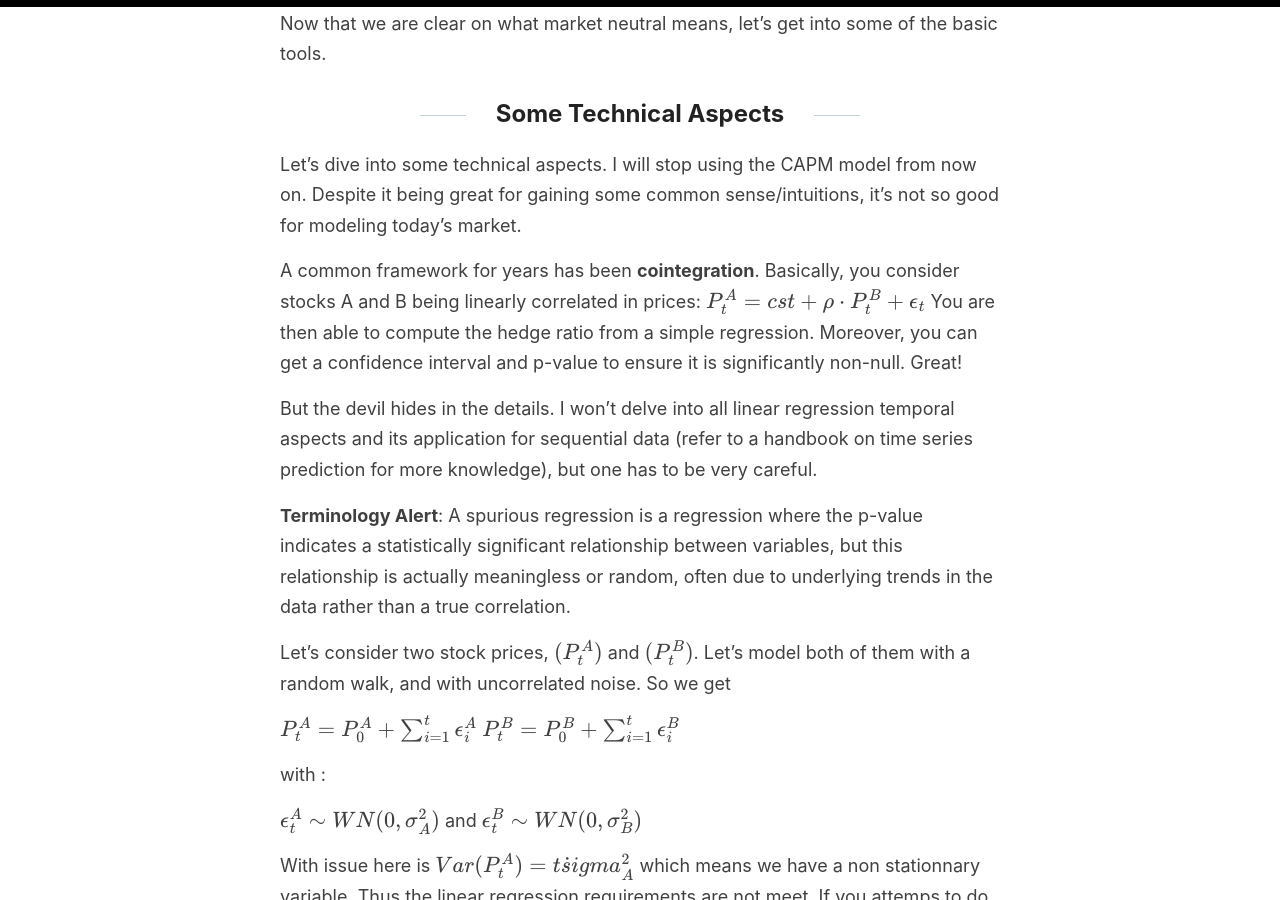
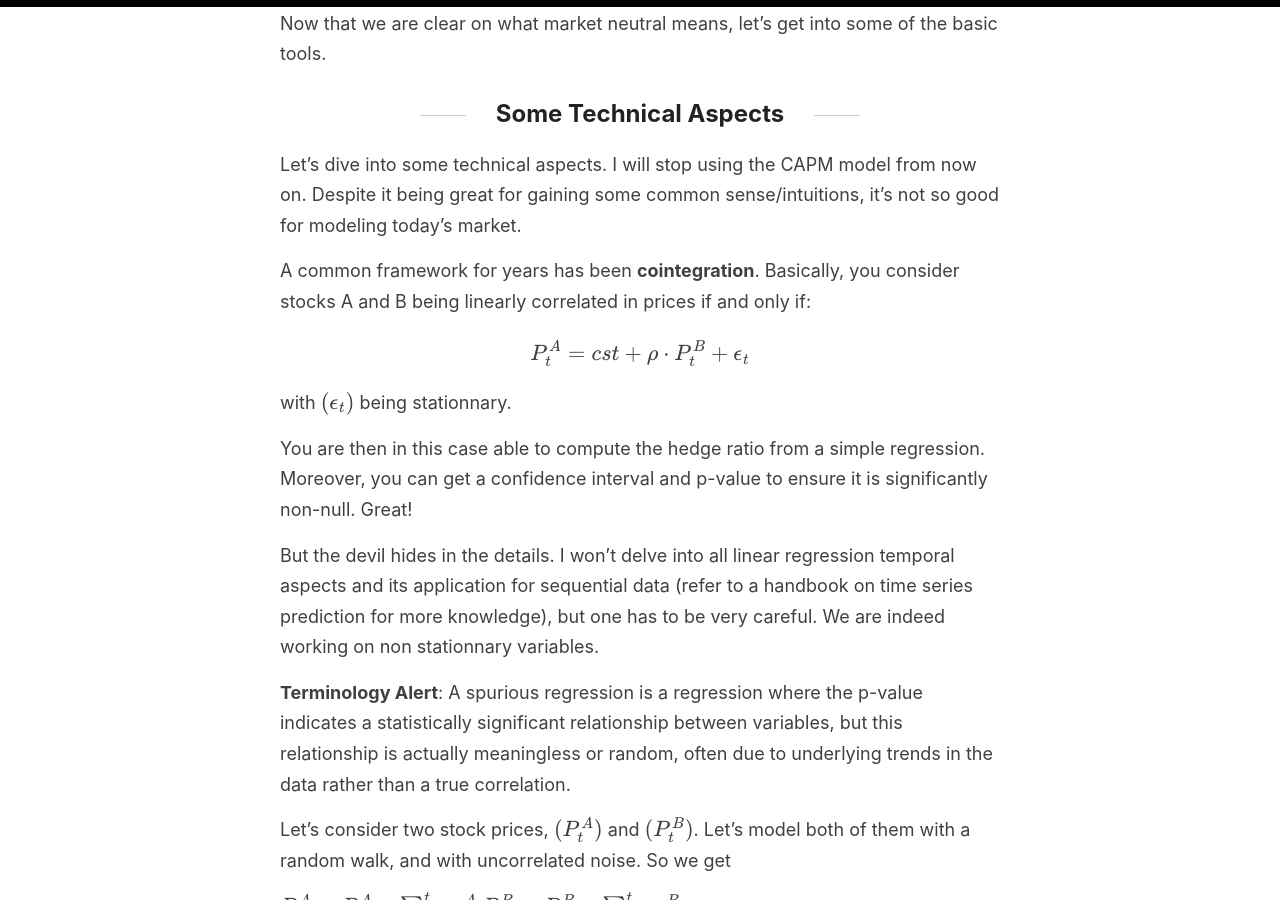
Before and after one commit to Zaltarba/blog, a Jekyll site: the page built from _posts/2024-06-22-IntroPairsTrading.md, in a window 1280 px wide and 900 px high, scrolled down 2168 px. Built offline with Jekyll 4.4.1, drawn with Linux system fonts in a browser that asks for light colours; formulas are drawn with MathJax 3; some of the changed text lies outside the part shown.

Commit message:
Update 2024-06-22-IntroPairsTrading.md

```diff
--- a/_posts/2024-06-22-IntroPairsTrading.md
+++ b/_posts/2024-06-22-IntroPairsTrading.md
@@ -50,11 +50,15 @@ Now that we are clear on what market neutral means, let's get into some of the b
 
 Let's dive into some technical aspects. I will stop using the CAPM model from now on. Despite it being great for gaining some common sense/intuitions, it's not so good for modeling today's market.
 
-A common framework for years has been **cointegration**. Basically, you consider stocks A and B being linearly correlated in prices:
+A common framework for years has been **cointegration**. Basically, you consider stocks A and B being linearly correlated in prices if and only if:
+
 $$P_t^A = cst + \rho \cdot P_t^B + \epsilon_t$$
-You are then able to compute the hedge ratio from a simple regression. Moreover, you can get a confidence interval and p-value to ensure it is significantly non-null. Great!
 
-But the devil hides in the details. I won't delve into all linear regression temporal aspects and its application for sequential data (refer to a handbook on time series prediction for more knowledge), but one has to be very careful.
+with $(\epsilon_t)$ being stationnary.
+
+You are then in this case able to compute the hedge ratio from a simple regression. Moreover, you can get a confidence interval and p-value to ensure it is significantly non-null. Great!
+
+But the devil hides in the details. I won't delve into all linear regression temporal aspects and its application for sequential data (refer to a handbook on time series prediction for more knowledge), but one has to be very careful. We are indeed working on non stationnary variables.
 
 **Terminology Alert**: A spurious regression is a regression where the p-value indicates a statistically significant relationship between variables, but this relationship is actually meaningless or random, often due to underlying trends in the data rather than a true correlation.
 
@@ -130,4 +134,8 @@ You get the folowing graph :
 
 As you can see, despite have two unrelated random walk we get an significant relationship most of the time.
 
-So to resume, cointegration could a great tool, allowing us to compute the hedge ratio, but can be complety spurious and hypothesis testing is required in order to use it. See, the p-value will be correct only under some conditions, one being that the errors have to be stationary. That's where the cointegration's best friend comes into play: the **stationarity test**.
+So to resume, cointegration could a great tool, allowing us to compute the hedge ratio. But one has to ensure the hypothesis of cointegration are meet, meaning hypothesis testing on the stationnarity of the residual is required in order to use it. That's where the cointegration's best friend comes into play: the **stationarity test**.
+
+Several stationarity test exist. They can be used in tandem or just on their one. The two main ones are the KPSS and the ADF test. They allow us to test is a serie is likely to be stationnary or not.
+
+With both
```
